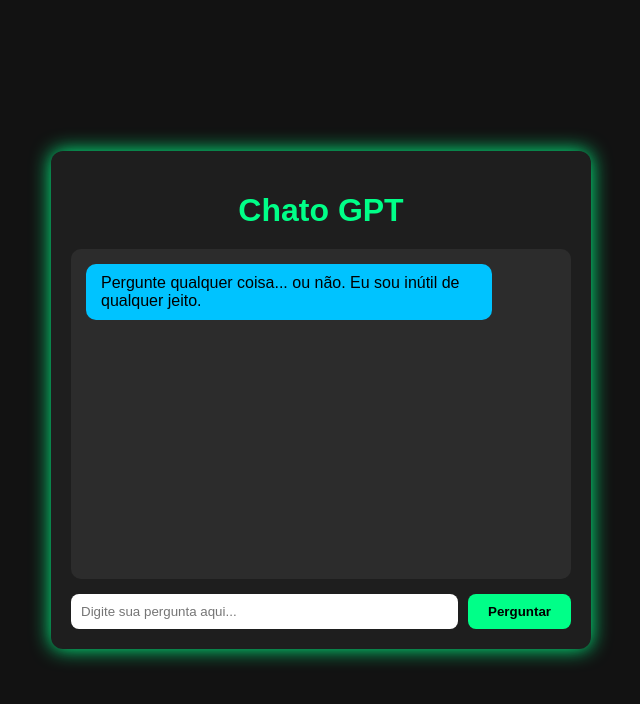
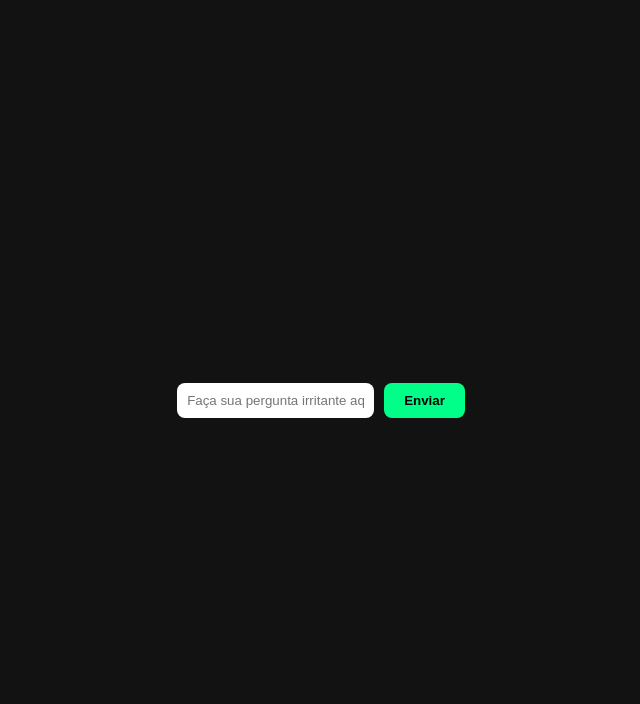
Before and after one commit to chato-gpt/chatogpt, a plain HTML site: page index.html in a window 1280 px wide. Shown: the whole page, without its empty margins (319-959 px from the left). Drawn offline with Linux system fonts and the light colour scheme.

Commit message:
index.html

```diff
--- a/index.html
+++ b/index.html
@@ -5,20 +5,17 @@
   <meta name="viewport" content="width=device-width, initial-scale=1">
   <title>Chato GPT</title>
   <link rel="stylesheet" href="style.css">
-  <link rel="icon" href="favicon.ico" type="image/x-icon">
 </head>
 <body>
-  <div class="chat-container">
-    <h1>Chato GPT</h1>
-    <div class="chat-box" id="chatBox">
-      <div class="mensagem bot">Pergunte qualquer coisa... ou não. Eu sou inútil de qualquer jeito.</div>
-    </div>
-    <div class="input-area">
-      <input type="text" id="perguntaInput" placeholder="Digite sua pergunta aqui..." autofocus>
-      <button id="enviarBtn">Perguntar</button>
-    </div>
+
+  <div id="chatBox" class="chatbox"></div>
+
+  <div class="input-area">
+    <input type="text" id="perguntaInput" placeholder="Faça sua pergunta irritante aqui...">
+    <button id="enviarBtn">Enviar</button>
   </div>
 
   <script src="script.js"></script>
+
 </body>
 </html>
```
